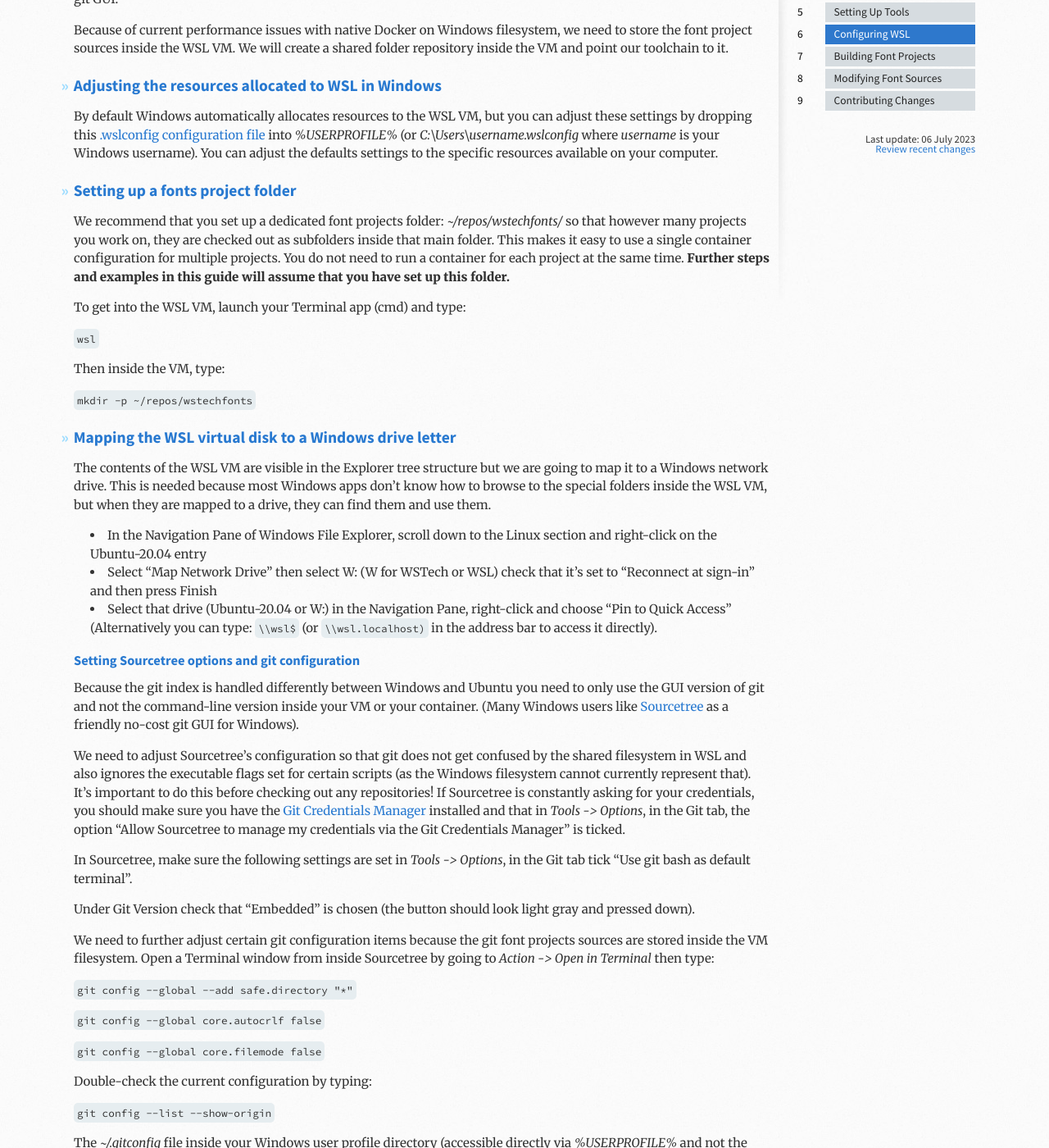
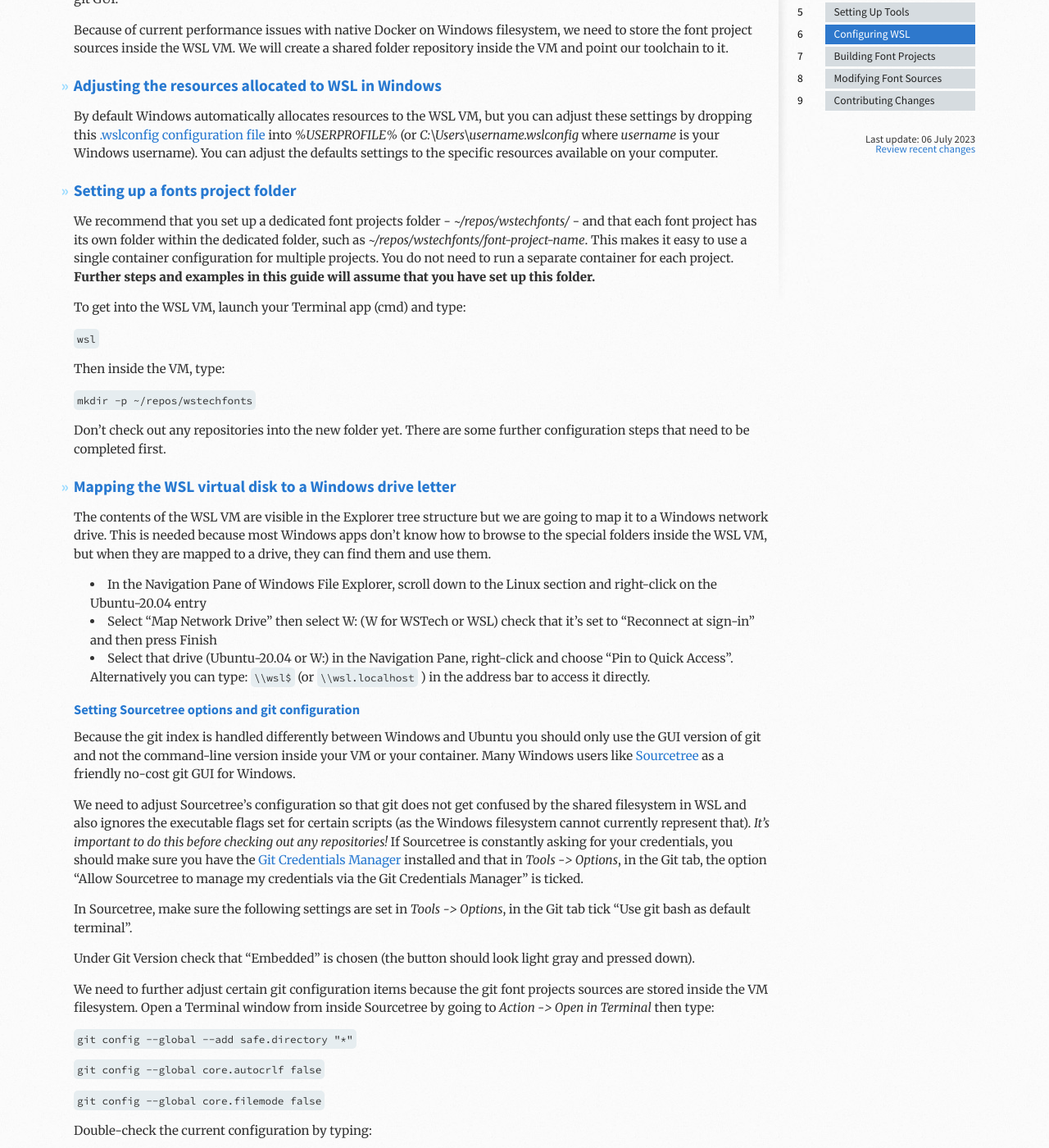
Before and after one commit to silnrsi/silfontdev, a Jekyll site: the page built from en-US/Configuring_WSL.md, in a window 1280 px wide and 1400 px high, scrolled down 314 px. Shown: the whole window at 82% size. Built offline with Jekyll 4.4.1, drawn with Linux system fonts in a browser that asks for light colours; some of the changed text lies outside the part shown.

Commit message:
Minor typos and tweaks

```diff
--- a/en-US/Configuring-WSL.md
+++ b/en-US/Configuring_WSL.md
@@ -7,7 +7,7 @@ category: Configuring WSL
 title: Configuring WSL
 ---
 
-*This section is only for Windows users. If you are using macOS or Ubuntu you can skip this entire section and go back to [Setting up Tools - step D: installing anvil](Setting_Up_Tools.html#step-d-installing-anvil)* (or go directly to [Building Font Projects](Building_Font_Projects.html) if anvil is already installed).
+*This section is only for Windows users. If you are using macOS or Ubuntu you can skip this entire section and go back to [Setting up Tools - Step D: Installing anvil](Setting_Up_Tools.html#step-d-installing-anvil)* (or go directly to [Building Font Projects](Building_Font_Projects.html) if anvil is already installed).
 
 Now that WSL is fully installed, we can configure various aspects like the shared project folder and the settings of the git GUI.
 
@@ -21,7 +21,7 @@ You can adjust the defaults settings to the specific resources available on your
 
 ## Setting up a fonts project folder
 
-We recommend that you set up a dedicated font projects folder: *~/repos/wstechfonts/* so that however many projects you work on, they are checked out as subfolders inside that main folder. This makes it easy to use a single container configuration for multiple projects. You do not need to run a container for each project at the same time. __Further steps and examples in this guide will assume that you have set up this folder.__
+We recommend that you set up a dedicated font projects folder - *~/repos/wstechfonts/* - and that each font project has its own folder within the dedicated folder, such as *~/repos/wstechfonts/font-project-name*. This makes it easy to use a single container configuration for multiple projects. You do not need to run a separate container for each project. __Further steps and examples in this guide will assume that you have set up this folder.__
 
 To get into the WSL VM, launch your Terminal app (cmd) and type:
 
@@ -31,20 +31,22 @@ Then inside the VM, type:
 
 `mkdir -p ~/repos/wstechfonts`
 
+Don't check out any repositories into the new folder yet. There are some further configuration steps that need to be completed first.
 
 ## Mapping the WSL virtual disk to a Windows drive letter
+
 The contents of the WSL VM are visible in the Explorer tree structure but we are going to map it to a Windows network drive. This is needed because most Windows apps don't know how to browse to the special folders inside the WSL VM, but when they are mapped to a drive, they can find them and use them.
 
 - In the Navigation Pane of Windows File Explorer, scroll down to the Linux section and right-click on the Ubuntu-20.04 entry
 - Select "Map Network Drive" then select W:  (W for WSTech or WSL) check that it’s set to “Reconnect at sign-in” and then press Finish
-- Select that drive (Ubuntu-20.04 or W:) in the Navigation Pane, right-click and choose "Pin to Quick Access" (Alternatively you can type: `\\wsl$`  (or `\\wsl.localhost)` in the address bar to access it directly).
+- Select that drive (Ubuntu-20.04 or W:) in the Navigation Pane, right-click and choose "Pin to Quick Access". Alternatively you can type: `\\wsl$`  (or `\\wsl.localhost` ) in the address bar to access it directly.
 
 
 ### Setting Sourcetree options and git configuration
 
-Because the git index is handled differently between Windows and Ubuntu you need to only use the GUI version of git and not the command-line version inside your VM or your container. (Many Windows users like [Sourcetree] as a friendly no-cost git GUI for Windows).
+Because the git index is handled differently between Windows and Ubuntu you should only use the GUI version of git and not the command-line version inside your VM or your container. Many Windows users like [Sourcetree] as a friendly no-cost git GUI for Windows.
 
-We need to adjust Sourcetree's configuration so that git does not get confused by the shared filesystem in WSL and also ignores the executable flags set for certain scripts (as the Windows filesystem cannot currently represent that). It’s important to do this before checking out any repositories! If Sourcetree is constantly asking for your credentials, you should make sure you have the [Git Credentials Manager] installed and that in *Tools -> Options*, in the Git tab, the option "Allow Sourcetree to manage my credentials via the Git Credentials Manager" is ticked.
+We need to adjust Sourcetree's configuration so that git does not get confused by the shared filesystem in WSL and also ignores the executable flags set for certain scripts (as the Windows filesystem cannot currently represent that). *It’s important to do this before checking out any repositories!* If Sourcetree is constantly asking for your credentials, you should make sure you have the [Git Credentials Manager] installed and that in *Tools -> Options*, in the Git tab, the option "Allow Sourcetree to manage my credentials via the Git Credentials Manager" is ticked.
 
 In Sourcetree, make sure the following settings are set in *Tools -> Options*, in the Git tab
 tick "Use git bash as default terminal".
@@ -98,7 +100,7 @@ Clone the project with Sourcetree and set the Destination path to W:
 
 (change *username* to correspond to the username chosen when WSL first set up Ubuntu)
 
-IMPORTANT: because of Sourcetree limitations related to Windows and the WSL filesystem, you need to run the *fix-git-execute-bits-scripts* after you cloning a repository to restore the executable bit on certain files, so you can run the various preflight(g), preglyphs scripts (and other scripts you may have in tools/) by doing ./myscript  (the *fix-git-execute-bits-script* is already part of the Docker image). For example, type:
+IMPORTANT: because of Sourcetree limitations related to Windows and the WSL filesystem, you need to run the *fix-git-execute-bits-scripts* after you clone a repository to restore the executable bit on certain files, so you can run the various preflight and preglyphs scripts, and any other scripts you may have in tools/. The *fix-git-execute-bits-scripts* script is already part of the Docker image. For example, type:
 
 `anvil up`
 
@@ -108,15 +110,14 @@ IMPORTANT: because of Sourcetree limitations related to Windows and the WSL file
 
 `fix-git-execute-bits-scripts`
 
-IMPORTANT: when copying new scripts into your own project, like makedocs from the [fontdocs] project, make sure you keep the execute bit or re-apply it afterwards by typing:
+IMPORTANT: when copying new scripts into your own project, like *makedocs* from the [fontdocs] project, make sure you keep the execute bit or re-apply it afterwards by typing:
 
 `git update-index --chmod=+x makedocs`
 
 and then committing the change.
 
-
 Now that the Windows/WSL-specific set up is done, you can go back to the main documentation and follow the common steps there:
-[Setting up Tools - step D: installing anvil](Setting_Up_Tools.html#step-d-installing-anvil).
+[Setting up Tools - Step D: Installing anvil](Setting_Up_Tools.html#step-d-installing-anvil).
 
 [Sourcetree]: https://sourcetreeapp.com/
 [Git Credentials Manager]: https://github.com/git-ecosystem/git-credential-manager
```
Also changed, not shown: en-US/Modifying_Font_Sources.md (+4 -2 lines), en-US/Setting_Up_Tools.md (+5 -5 lines).
